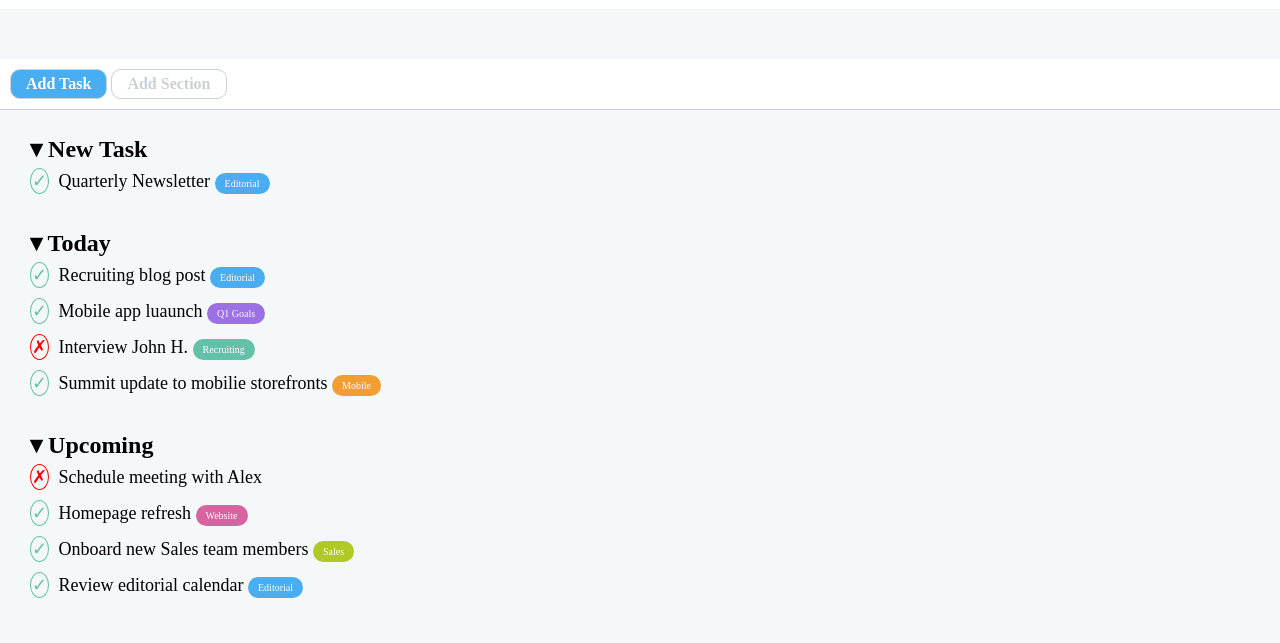
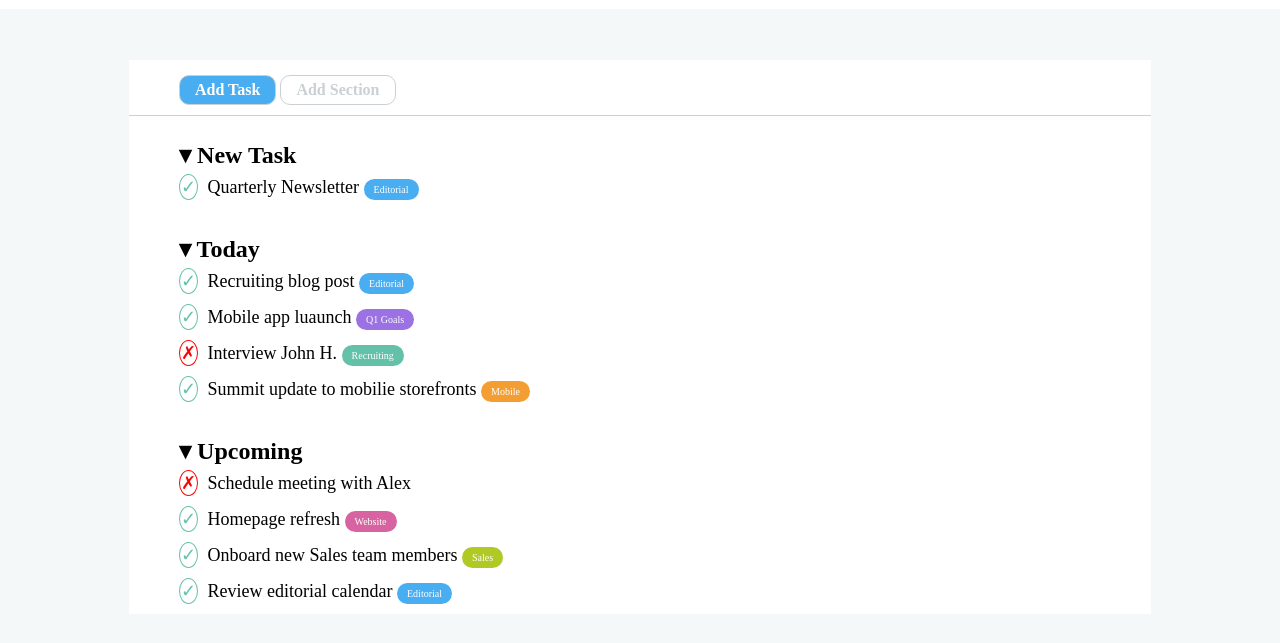
Before and after one commit to ericaostini/html-css-toboolist, a plain HTML site: page index.html in a window 1280 px wide. Shown: the part 71-714 px from the top of the page. Drawn offline with Linux system fonts and the light colour scheme.

Commit message:
center page

```diff
--- a/css/style.css
+++ b/css/style.css
@@ -4,12 +4,13 @@
     box-sizing: border-box;
 }
 
-/* main{
-    width: 60%;
+main{
+    width: 80%;
     margin: 0 auto;
     background-color: white;
     border: 1px solid rgb(245, 248, 249);
-} */
+}
+
 body{
     background-color: rgb(245, 248, 249);
 }
@@ -27,6 +28,7 @@ h1{
     background-color: white;
     border-bottom: 1px solid  rgb(203, 208, 212);
     padding: 10px;
+    margin-top: 5px;
 }
 .border-add{
     border: 1px solid  rgb(203, 208, 212);
@@ -37,6 +39,7 @@ h1{
 #task{
     background-color: rgb(72, 173, 241);
     color: white;
+    margin-left: 40px;
 }
 #section{
     color:  rgb(203, 208, 212);
@@ -44,7 +47,7 @@ h1{
 
 /* list */
 ul{
-    margin-left: 30px;
+    margin-left: 50px;
     list-style: none;
 }
 
```
